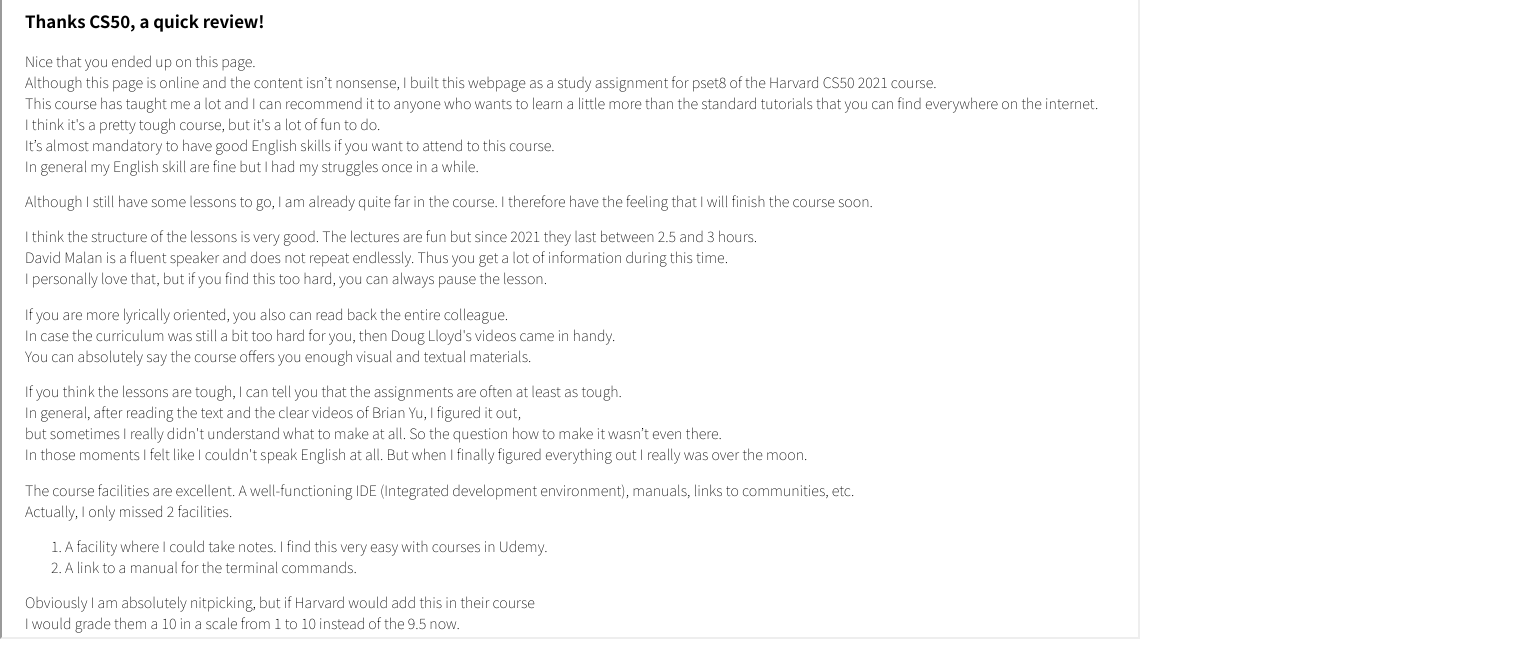
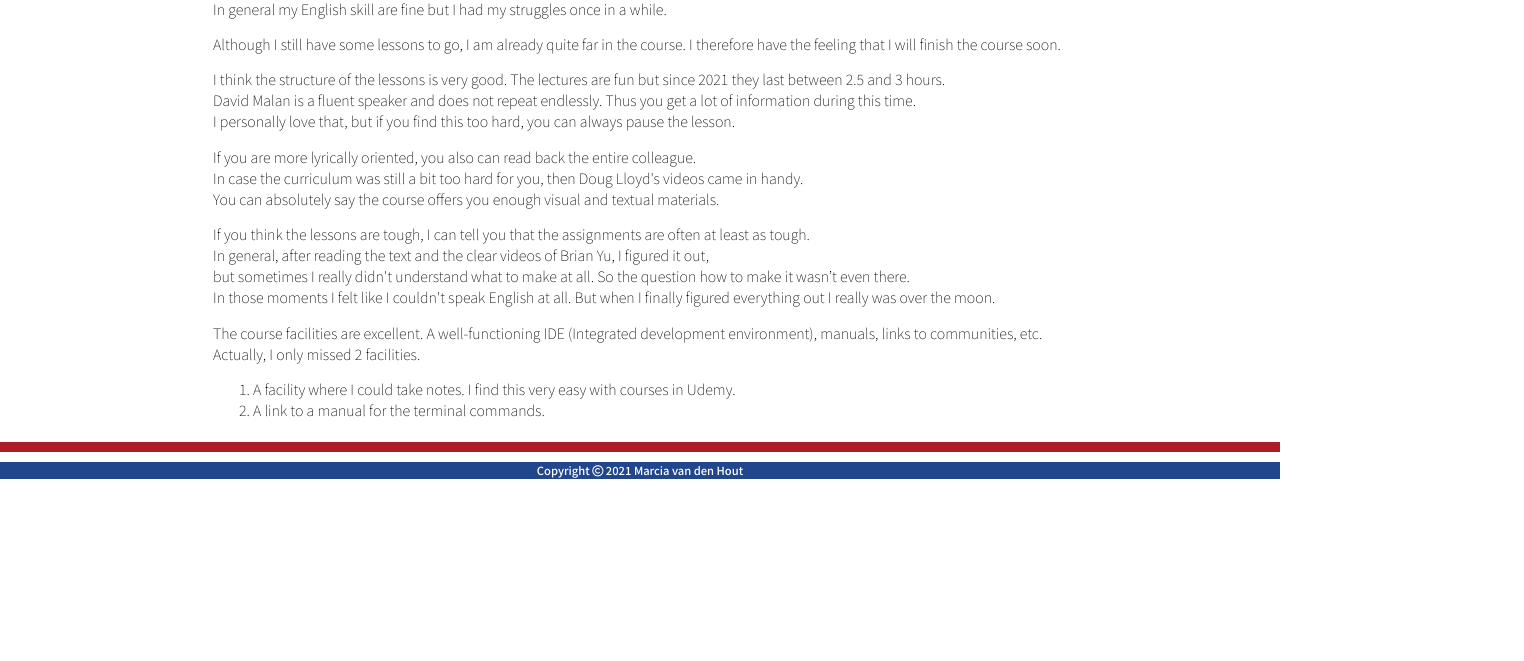
Before and after one commit to Linsty/cs50-pset8, a plain HTML site: page index.html in a window 1280 px wide. Shown: the part 287-948 px from the top of the page, 1524 px wide, since content can reach past the window. After the commit the page ends 800 px from the top, so only its background shows below. Drawn offline with nearby package versions, Linux system fonts and the light colour scheme; the site is published under a folder, as on GitHub Pages, so addresses that start at the root find nothing.

Commit message:
Update index.html

```diff
--- a/index.html
+++ b/index.html
@@ -15,8 +15,8 @@
   <!-- Fontawesome link -->
   <script src="https://kit.fontawesome.com/24d76d77f1.js" crossorigin="anonymous"></script>
   <!-- Personal files -->
-  <link rel="stylesheet" href="/styles.css">
-  <script src="/index.js" charset="utf-8"></script>
+  <link rel="stylesheet" href="styles.css">
+  <script src="index.js" charset="utf-8"></script>
   <title>Marcia van den Hout</title>
 </head>
 
```
